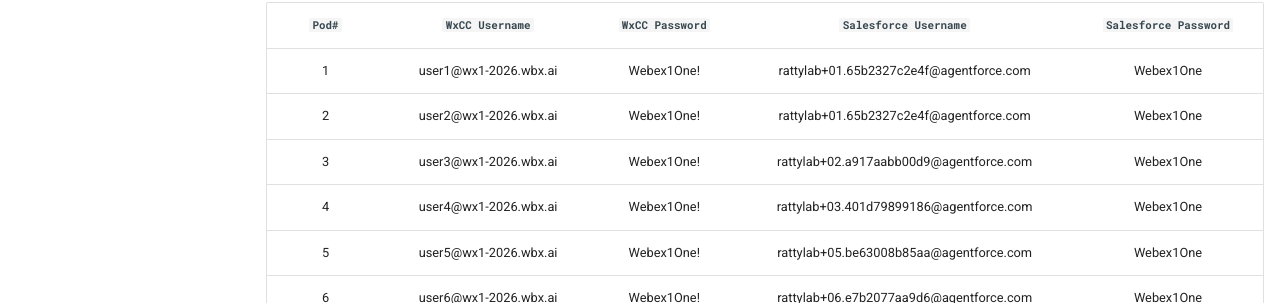
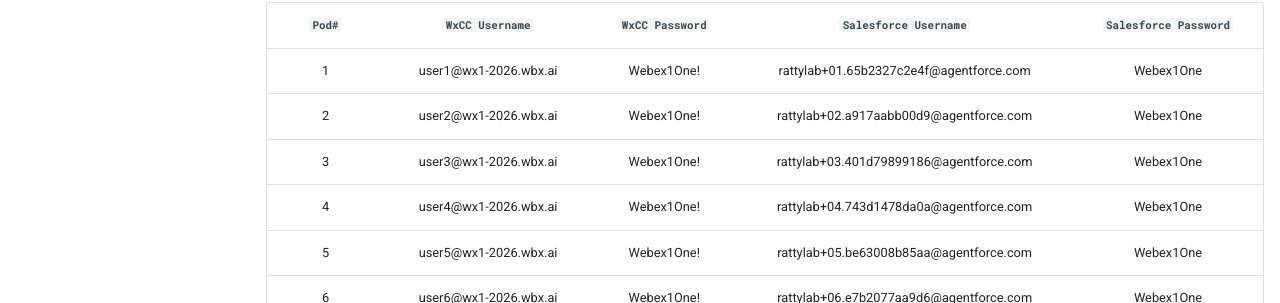
Before and after one commit to WebexCC-SA/LAB-21188, an MkDocs documentation site: the page built from docs/labAccessDK.md, in a window 1280 px wide and 900 px high. Shown: the part 436-739 px from the top of the window. Built offline with MkDocs 1.6.1 and Material for MkDocs 9.7.7, drawn with Linux system fonts in a browser that asks for light colours.

Commit message:
Update labAccessDK.md

```diff
--- a/docs/labAccessDK.md
+++ b/docs/labAccessDK.md
@@ -16,9 +16,9 @@
 | `Pod#`    |  `WxCC  Username`     | `WxCC Password` |  `Salesforce Username`                        | `Salesforce Password` |
 | :-------: | :-------------------------------------: | :-----------------------: | :--------------------: | :-----------------------------: |
 | 1         |   user1@wx1-2026.wbx.ai      |   Webex1One!        |  rattylab+01.65b2327c2e4f@agentforce.com     | Webex1One                  |
-| 2         |   user2@wx1-2026.wbx.ai      |   Webex1One!        |  rattylab+01.65b2327c2e4f@agentforce.com     | Webex1One                  |
-| 3         |   user3@wx1-2026.wbx.ai      |   Webex1One!        |  rattylab+02.a917aabb00d9@agentforce.com    | Webex1One                  |
-| 4         |   user4@wx1-2026.wbx.ai      |   Webex1One!        |  rattylab+03.401d79899186@agentforce.com    | Webex1One                  |
+| 2         |   user2@wx1-2026.wbx.ai      |   Webex1One!        |  rattylab+02.a917aabb00d9@agentforce.com     | Webex1One                  |
+| 3         |   user3@wx1-2026.wbx.ai      |   Webex1One!        |  rattylab+03.401d79899186@agentforce.com    | Webex1One                  |
+| 4         |   user4@wx1-2026.wbx.ai      |   Webex1One!        |  rattylab+04.743d1478da0a@agentforce.com    | Webex1One                  |
 | 5         |   user5@wx1-2026.wbx.ai      |   Webex1One!        |  rattylab+05.be63008b85aa@agentforce.com    | Webex1One                  |
 | 6         |   user6@wx1-2026.wbx.ai      |   Webex1One!        |  rattylab+06.e7b2077aa9d6@agentforce.com    | Webex1One                  |
 | 7         |   user7@wx1-2026.wbx.ai      |   Webex1One!        |  rattylab+07.ee11e140e816@agentforce.com    | Webex1One                  |
```
